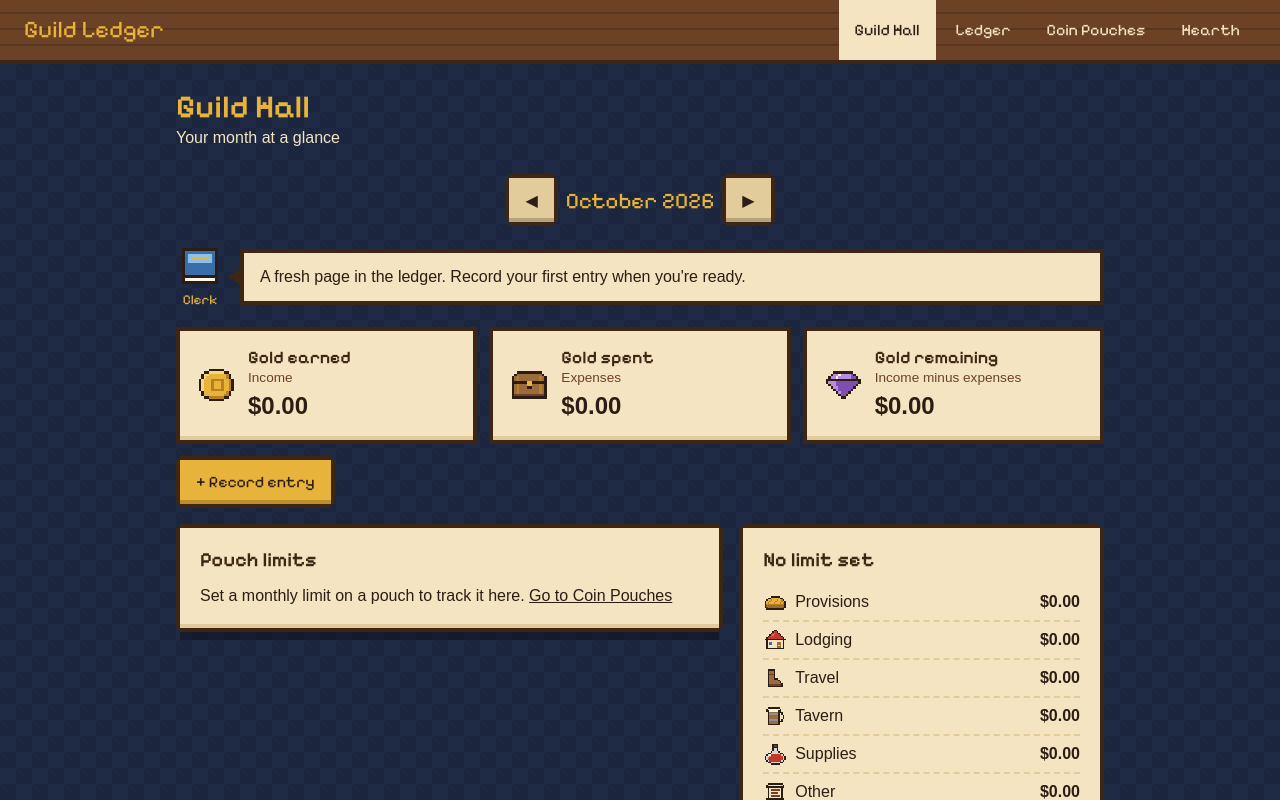
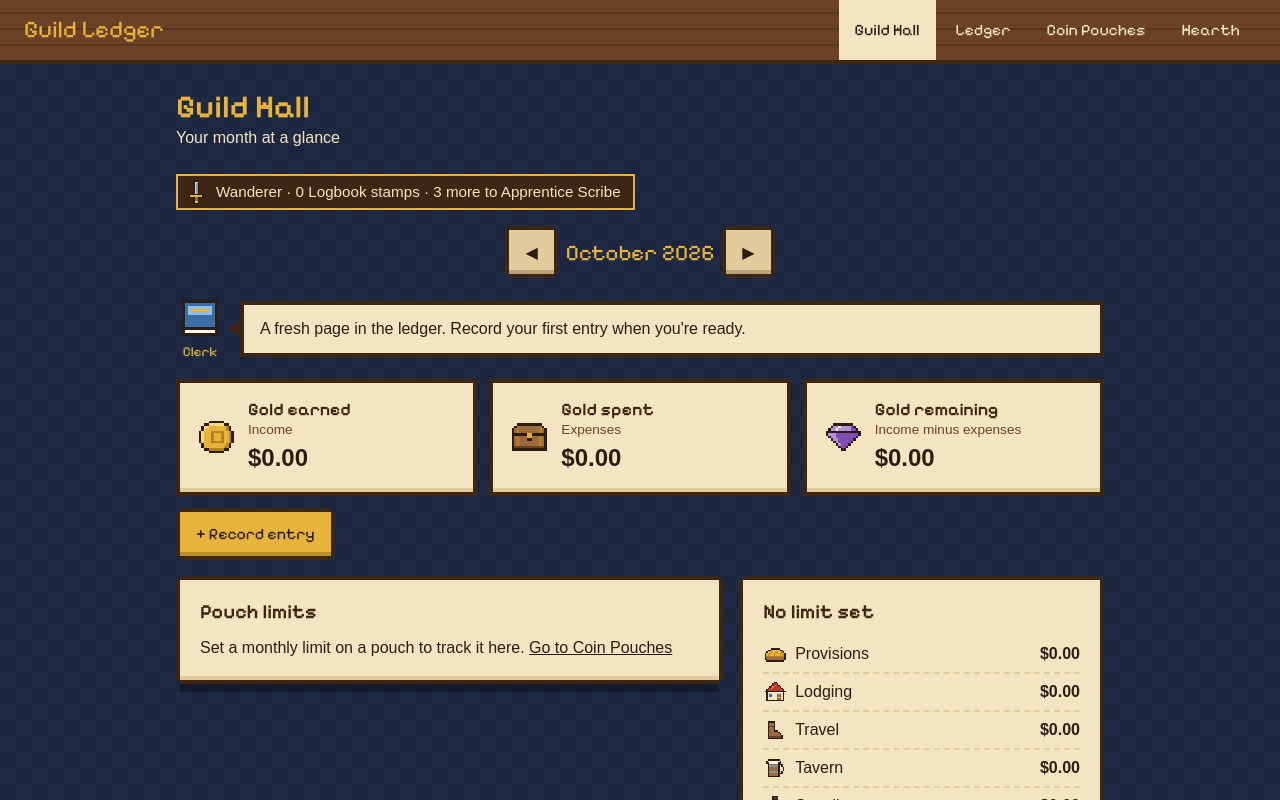
Before and after one commit to Thaddeus-25/guild-ledger, a Next.js app: page / in a window 1280 px wide. Shown: the top 800 px of the page. Built offline with nearby package versions, Linux system fonts and the light colour scheme; a web font is replaced by a local one.

Commit message:
Add logbook stamps and guild rank

```diff
--- a/app/page.tsx
+++ b/app/page.tsx
@@ -6,6 +6,7 @@ import ClerkMessage from "@/components/ClerkMessage";
 import MonthPicker from "@/components/MonthPicker";
 import PixelIcon from "@/components/PixelIcon";
 import PixelPanel from "@/components/PixelPanel";
+import RankBadge from "@/components/RankBadge";
 import SummaryCard from "@/components/SummaryCard";
 import TransactionList from "@/components/TransactionList";
 import { monthTotals, monthTransactions, pouchUsage, unlimitedSpending } from "@/lib/budget";
@@ -39,6 +40,8 @@ export default function GuildHallPage() {
     <>
       <h1 className="page-title">Guild Hall</h1>
       <p className="page-subtitle">Your month at a glance</p>
+
+      {data.settings.showRewards && <RankBadge stamps={data.logbookDays.length} />}
 
       <MonthPicker />
       <ClerkMessage message={message} />
--- /dev/null
+++ b/components/RankBadge.module.css
@@ -0,0 +1,11 @@
+.badge {
+  display: inline-flex;
+  align-items: center;
+  gap: 8px;
+  margin-bottom: 16px;
+  padding: 4px 12px 4px 6px;
+  background: var(--wood-dark);
+  color: var(--parchment);
+  border: 2px solid var(--gold);
+  font-size: 0.95rem;
+}
--- /dev/null
+++ b/components/RankBadge.tsx
@@ -0,0 +1,13 @@
+import PixelIcon from "./PixelIcon";
+import { rankBadgeText } from "@/lib/ranks";
+import styles from "./RankBadge.module.css";
+
+// Your Guild rank and Logbook stamps. Hidden when rewards are turned off.
+export default function RankBadge({ stamps }: { stamps: number }) {
+  return (
+    <p className={styles.badge}>
+      <PixelIcon name="sword" size={24} />
+      <span>{rankBadgeText(stamps)}</span>
+    </p>
+  );
+}
--- /dev/null
+++ b/lib/ranks.ts
@@ -0,0 +1,40 @@
+// Optional rewards: one Logbook stamp per day you record an entry,
+// and a Guild rank that rises with stamps. Ranks never go down.
+
+// [stamps needed, rank title], lowest first.
+export const RANKS: [number, string][] = [
+  [0, "Wanderer"],
+  [3, "Apprentice Scribe"],
+  [10, "Journeyman Scribe"],
+  [25, "Keeper of Coin"],
+  [50, "Guild Treasurer"],
+  [100, "Master of the Ledger"],
+];
+
+export function rankFor(stamps: number): {
+  title: string;
+  nextTitle: string | null;
+  stampsToNext: number | null;
+} {
+  // The last rank whose threshold has been reached.
+  let index = 0;
+  RANKS.forEach(([needed], i) => {
+    if (stamps >= needed) index = i;
+  });
+
+  const next = RANKS[index + 1];
+  return {
+    title: RANKS[index][1],
+    nextTitle: next ? next[1] : null,
+    stampsToNext: next ? next[0] - stamps : null,
+  };
+}
+
+// "Apprentice Scribe · 4 Logbook stamps · 6 more to Journeyman Scribe"
+export function rankBadgeText(stamps: number): string {
+  const rank = rankFor(stamps);
+  const stampWord = stamps === 1 ? "stamp" : "stamps";
+  const parts = [rank.title, `${stamps} Logbook ${stampWord}`];
+  if (rank.nextTitle) parts.push(`${rank.stampsToNext} more to ${rank.nextTitle}`);
+  return parts.join(" · ");
+}
```
Also changed, not shown: app/hearth/hearth.module.css (added, +15 -0 lines), app/hearth/page.tsx (+19 -2 lines), 1 other file (tests, documents, lock files or other folders).
